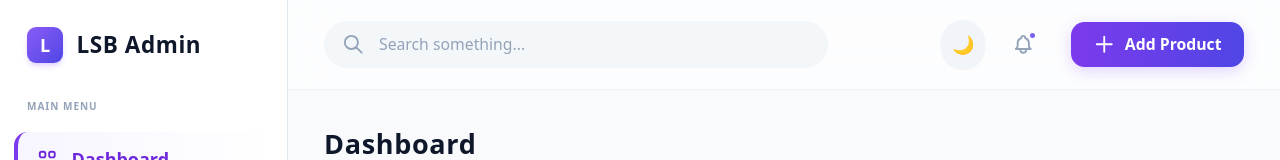
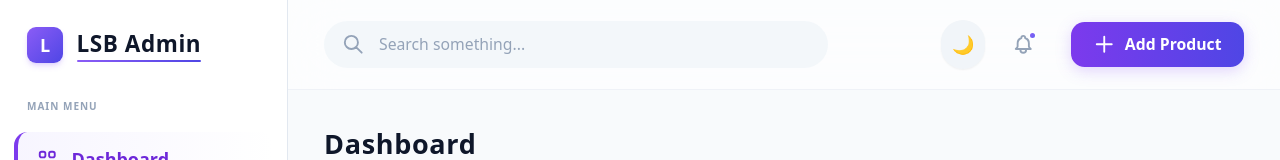
Before and after one commit to NerfedD/LSB-Handicrafts, a React (Vite) app in the folder lsbHandicraft/: page / in a window 1280 px wide. Shown: the top 160 px of the page. Built offline with nearby package versions, Linux system fonts and the light colour scheme.

Commit message:
Add gradient underline to sidebar title

```diff
--- a/lsbHandicraft/src/components/layout/Sidebar.jsx
+++ b/lsbHandicraft/src/components/layout/Sidebar.jsx
@@ -6,7 +6,10 @@ export default function Sidebar({ activeTab, setActiveTab }) {
     <aside className="hidden md:flex flex-col w-64 bg-white dark:bg-[#0b0b0f] border-r border-slate-200 dark:border-white/5 h-full transition-colors duration-300">
       <div className="p-6 flex items-center gap-3">
         <div className="w-8 h-8 rounded-lg bg-gradient-to-br from-violet-500 to-indigo-600 flex items-center justify-center text-white font-black shadow-md shadow-violet-500/20">L</div>
-        <h1 className="text-xl font-bold text-slate-900 dark:text-white tracking-wide">LSB Admin</h1>
+        <div className="flex flex-col">
+          <h1 className="text-xl font-bold text-slate-900 dark:text-white tracking-wide">LSB Admin</h1>
+          <span className="h-0.5 w-full rounded-full bg-gradient-to-r from-violet-500 to-indigo-600" />
+        </div>
       </div>
 
       <div className="px-3 py-2">
```
